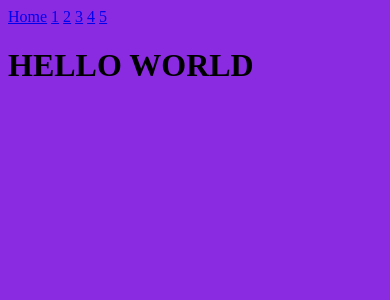
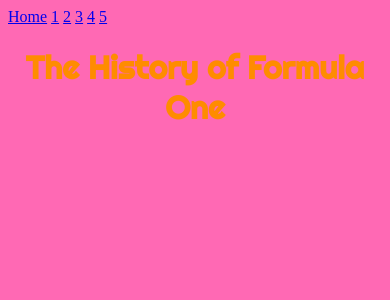
Before and after one commit to Bexs123/flask_app, a Flask app: page / in a window 390 px wide. Shown: the top 300 px of the page. Run offline with Flask 2, Linux system fonts and the light colour scheme.

Commit message:
added titles to pages, added media queries, imported font from google fonts.

```diff
--- a/static/main.css
+++ /dev/null
@@ -1,3 +0,0 @@
-body {
-    background-color: blueviolet;
-}
--- /dev/null
+++ b/static/style.css
@@ -0,0 +1,27 @@
+@import url('https://fonts.googleapis.com/css2?family=Righteous&display=swap');
+
+
+h1 {
+    text-align: center;
+    font-family: 'Righteous', cursive;
+    color: darkorange;
+}
+
+
+
+
+body {
+    background-color: blueviolet;
+}
+
+@media (orientation: portrait) {
+    body{
+        background-color: hotpink;
+    }
+}
+
+@media (orientation: landscape) {
+    body{
+        background-color: brown;
+    }
+    }
--- a/templates/base.html
+++ b/templates/base.html
@@ -4,10 +4,13 @@
     <meta charset="UTF-8">
     <meta http-equiv="X-UA-Compatible" content="IE=edge">
     <meta name="viewport" content="width=device-width, initial-scale=1.0">
-    <link rel="stylesheet" href="{{url_for('static', filename = './main.css')}}">
+    <link rel="stylesheet" href="{{url_for('static', filename = './style.css')}}">
+    <title>Full Stack Flask App Project</title>
 </head>
 
 <body>
+
+
     <nav>
         <a href="{{url_for('my_view.index')}}">Home</a>
         <a href="{{url_for('my_view.page1')}}">1</a>
@@ -17,6 +20,19 @@
         <a href="{{url_for('my_view.page5')}}">5</a>
     </nav>
 
+
+    <!-- <h1 class="title">Title</h1>
+    <h2 class="subtitle">Subtitle</h2>
+
+    <span class="desktop">
+        <h3>You are on desktop mode</h3>
+    </span>
+
+    <span class ="mobile">
+        <h3>You are on mobile mode</h3>
+    </span>
+ -->
+
 {% block content %}
     {% endblock %}
 </body>
--- a/templates/index.html
+++ b/templates/index.html
@@ -2,7 +2,7 @@
 
 {% block content %}
 <body>
-    <h1>HELLO WORLD</h1>
+    <h1>The History of Formula One</h1>
 
 </body>
 </html>
--- a/templates/page1.html
+++ b/templates/page1.html
@@ -2,6 +2,6 @@
 
 {% block content %}
 
-<h1>Page 1</h1>
+<h1>The World Championships</h1>
 
 {% endblock %}
--- a/templates/page2.html
+++ b/templates/page2.html
@@ -1,6 +1,6 @@
 {% extends 'base.html' %}
 
 {% block content %}
-<h1>Page 2</h1>
+<h1>The Teams</h1>
 
 {% endblock %}
--- a/templates/page3.html
+++ b/templates/page3.html
@@ -1,6 +1,6 @@
 {% extends 'base.html' %}
 
 {% block content %}
-<h1>Page 3</h1>
+<h1>Legend</h1>
 
 {% endblock %}
--- a/templates/page4.html
+++ b/templates/page4.html
@@ -1,6 +1,6 @@
 {% extends 'base.html' %}
 
 {% block content %}
-<h1>Page 4</h1>
+<h1>Circuits</h1>
 
 {% endblock %}
--- a/templates/page5.html
+++ b/templates/page5.html
@@ -2,6 +2,6 @@
 
 {% block content %}
 
-<h1>Page 5</h1>
+<h1>Championships Records</h1>
 
 {% endblock %}
```
